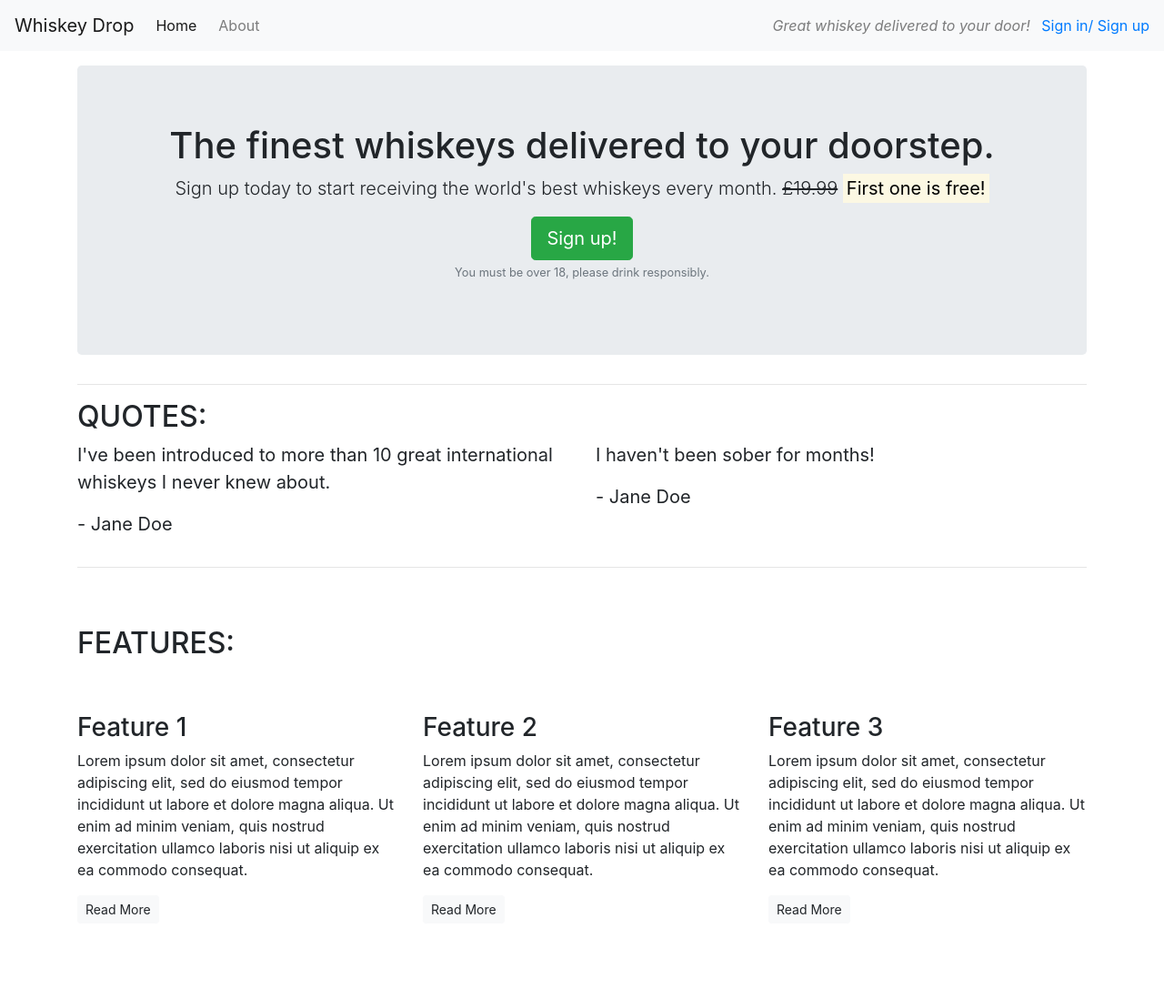
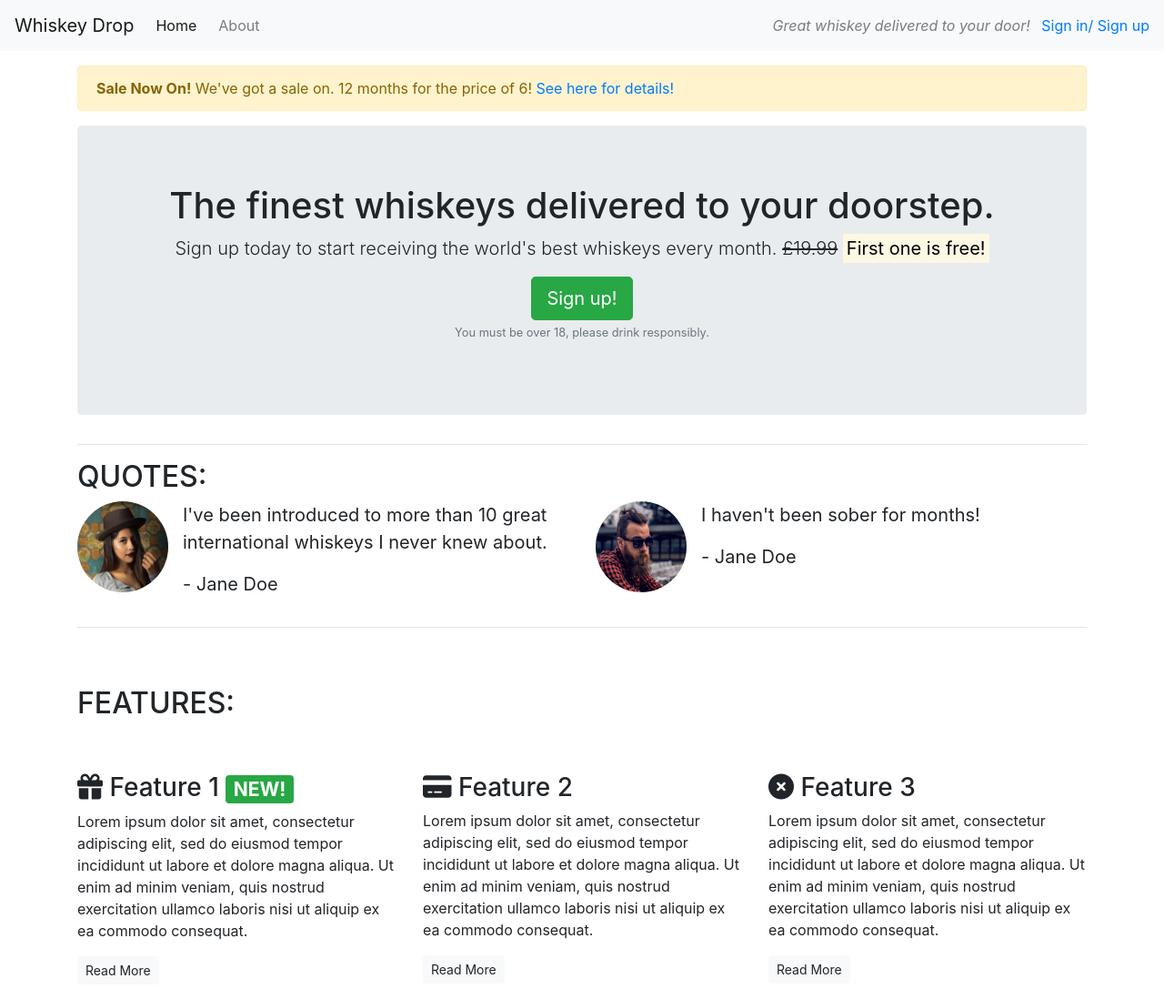
Before and after one commit to BenD2525/bootstrap, a plain HTML site: page index.html in a window 1280 px wide. Shown: the whole page at 91% size. Before the commit the page ends 1031 px from the top, so only its background shows below. Drawn offline with nearby package versions, Linux system fonts and the light colour scheme.

Commit message:
Add icons and alerts

```diff
--- a/index.html
+++ b/index.html
@@ -1,11 +1,13 @@
 <!DOCTYPE html>
 <html lang="en-us">
+
 <head>
     <meta charset="utf-8">
 
     <title>Whiskey Drop | Taste a new whiskey every month</title>
     <meta name="viewport" content="width=device-width, initial-scale=1.0">
     <link rel="stylesheet" href="https://maxcdn.bootstrapcdn.com/bootstrap/4.1.3/css/bootstrap.min.css">
+    <script src="https://kit.fontawesome.com/8e896d3229.js" crossorigin="anonymous"></script>
 </head>
 
 <body>
@@ -13,13 +15,13 @@
         <a href="/" class="navbar-brand">Whiskey Drop</a>
         <ul class="navbar-nav mr-auto">
             <li class="active nav-item mr-2">
-                <a class= "nav-link" href="/">Home</a>
+                <a class="nav-link" href="/">Home</a>
             </li>
             <li class="nav-item mr-2">
-                <a class= "nav-link" href="/about">About</a>
+                <a class="nav-link" href="/about">About</a>
             </li>
             <li class="nav-item mr-2 d-block d-md-none">
-                <a class= "nav-link" href="/login">Sign in / Sign up</a>
+                <a class="nav-link" href="/login">Sign in / Sign up</a>
             </li>
         </ul>
         <div class="d-none d-md-block">
@@ -28,6 +30,14 @@
         </div>
     </nav>
     <article class="container mt-3">
+        <div class="row d-none d-sm-block">
+            <div class="col-12">
+                <div class="alert alert-warning">
+                    <strong>Sale Now On!</strong> We've got a sale on. 12 months for the price of 6!
+                    <a href="">See here for details!</a>
+                </div>
+            </div>
+        </div>
         <!-- Callout -->
         <section class="callout jumbotron text-center">
             <div class="row">
@@ -53,16 +63,34 @@
             </div>
             <div class="row">
                 <div class="col-12 col-md-6">
+                    <div class="media">
+                        <div class="d-none d-sm-block">
+                            <img src="images/girl-image.png" alt="Image of a girl" class="rounded-circle mr-3"
+                                height="100" width="100">
+                        </div>
+                        <div class="media-body">
                             <blockquote class="blockquote">
-                        <p>I've been introduced to more than 10 great international whiskeys I never knew about.</p>
+                                <p>I've been introduced to more than 10 great international whiskeys I never knew about.
+                                </p>
                                 <p>- Jane Doe</p>
                             </blockquote>
                         </div>
+                    </div>
+
+                </div>
                 <div class="col-12 col-md-6">
+                    <div class="media">
+                        <div class="d-none d-sm-block">
+                            <img src="images/guy-image.png" alt="Image of a girl" class="rounded-circle mr-3"
+                                height="100" width="100">
+                        </div>
+                        <div class="media-body">
                             <blockquote class="blockquote">
                                 <p>I haven't been sober for months!</p>
                                 <p>- Jane Doe</p>
                             </blockquote>
+                        </div>
+                    </div>
                 </div>
             </div>
         </section>
@@ -78,22 +106,28 @@
             <div class="row">
                 <div class="col-12 col-md-6 col-lg-4">
                     <div class="feature">
-                <h3>Feature 1</h3>
-                <p>Lorem ipsum dolor sit amet, consectetur adipiscing elit, sed do eiusmod tempor incididunt ut labore et dolore magna aliqua. Ut enim ad minim veniam, quis nostrud exercitation ullamco laboris nisi ut aliquip ex ea commodo consequat.</p>
+                        <h3><i class="fa-solid fa-gift d-none d-sm-inline"></i> Feature 1 <span class="badge badge-success">NEW!</span></h3>
+                        <p>Lorem ipsum dolor sit amet, consectetur adipiscing elit, sed do eiusmod tempor incididunt ut
+                            labore et dolore magna aliqua. Ut enim ad minim veniam, quis nostrud exercitation ullamco
+                            laboris nisi ut aliquip ex ea commodo consequat.</p>
                     </div>
                     <p><a class="btn btn-light btn-sm" href="">Read More</a></p>
                 </div>
                 <div class="col-12 col-md-6 col-lg-4">
                     <div class="feature">
-                <h3>Feature 2</h3>
-                <p>Lorem ipsum dolor sit amet, consectetur adipiscing elit, sed do eiusmod tempor incididunt ut labore et dolore magna aliqua. Ut enim ad minim veniam, quis nostrud exercitation ullamco laboris nisi ut aliquip ex ea commodo consequat.</p>
+                        <h3><i class="fa-solid fa-credit-card d-none d-sm-inline"></i> Feature 2</h3>
+                        <p>Lorem ipsum dolor sit amet, consectetur adipiscing elit, sed do eiusmod tempor incididunt ut
+                            labore et dolore magna aliqua. Ut enim ad minim veniam, quis nostrud exercitation ullamco
+                            laboris nisi ut aliquip ex ea commodo consequat.</p>
                     </div>
                     <p><a class="btn btn-light btn-sm" href="">Read More</a></p>
                 </div>
                 <div class="col-12 d-md-none d-lg-block col-lg-4">
                     <div class="feature">
-                <h3>Feature 3</h3>
-                <p>Lorem ipsum dolor sit amet, consectetur adipiscing elit, sed do eiusmod tempor incididunt ut labore et dolore magna aliqua. Ut enim ad minim veniam, quis nostrud exercitation ullamco laboris nisi ut aliquip ex ea commodo consequat.</p>
+                        <h3><i class="fa-solid fa-circle-xmark d-none d-sm-inline"></i> Feature 3</h3>
+                        <p>Lorem ipsum dolor sit amet, consectetur adipiscing elit, sed do eiusmod tempor incididunt ut
+                            labore et dolore magna aliqua. Ut enim ad minim veniam, quis nostrud exercitation ullamco
+                            laboris nisi ut aliquip ex ea commodo consequat.</p>
                     </div>
                     <p><a class="btn btn-light btn-sm" href="">Read More</a></p>
                 </div>
```
Also changed, not shown: images/girl-image.png (added), images/guy-image.png (added). Lines whose indentation alone changed are shown as unchanged.
